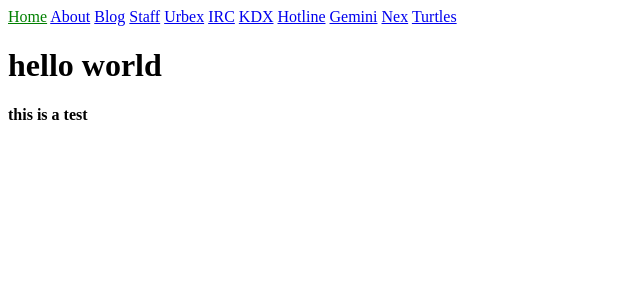
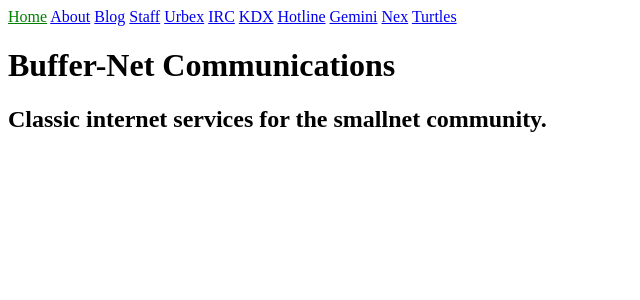
Before and after one commit to givewatts/buffer-net, a Jekyll site: the page built from index.md, in a window 1280 px wide. Shown: the top 300 px of the page, without its empty margins (0-640 px from the left). Built offline with Jekyll 4.4.1, drawn with Linux system fonts in a browser that asks for light colours.

Commit message:
Change title and heading, add subheading

```diff
--- a/index.md
+++ b/index.md
@@ -1,6 +1,5 @@
 ---
-title: Home
+title: Buffer-Net Communications: Home
 ---
-# {{ "Hello World" | downcase }}
-
-<b>this is a test<b>
+# Buffer-Net Communications
+## Classic internet services for the smallnet community.
```
